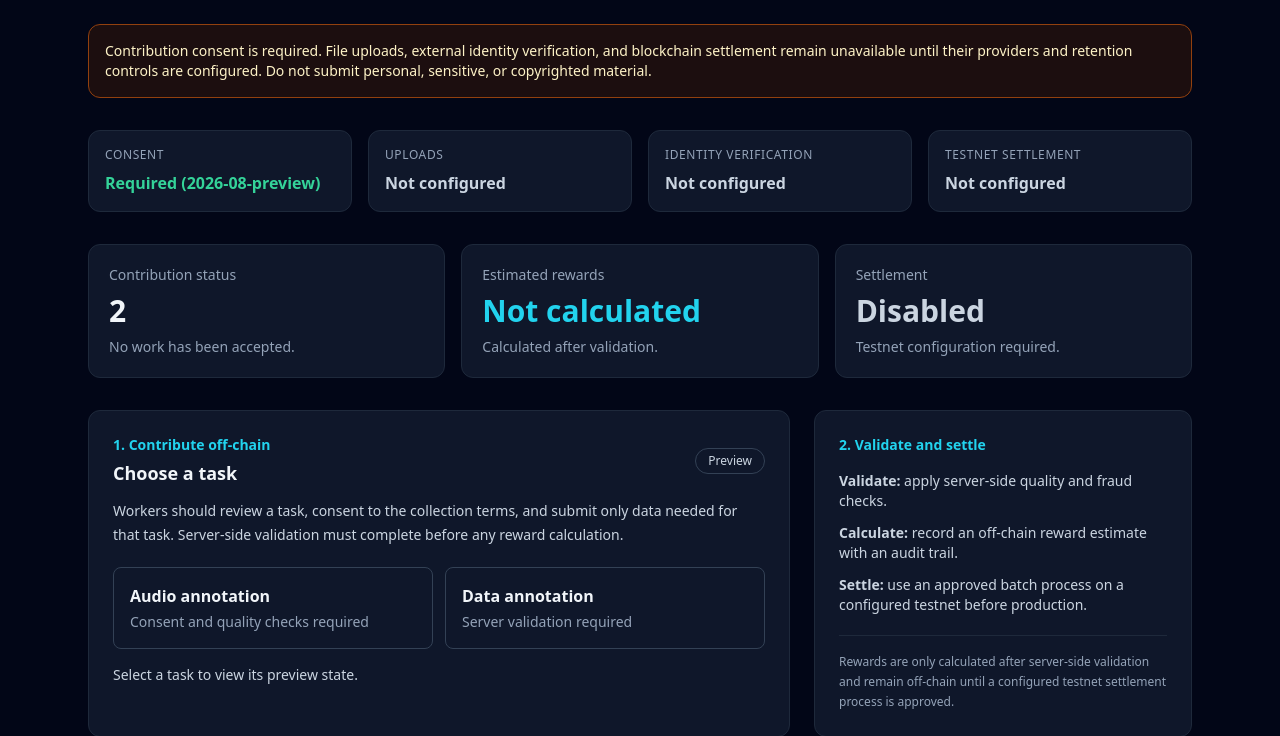
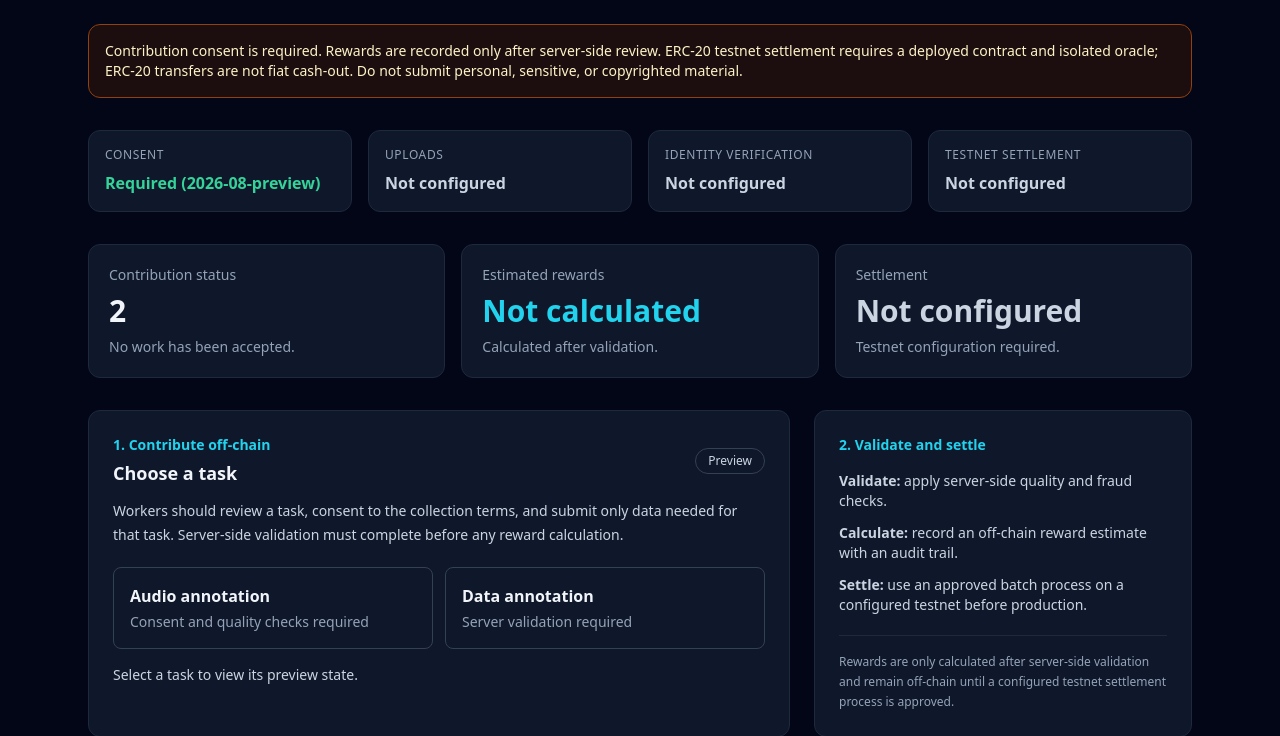
Before and after one commit to russellrules89/Worx, a Flask app: page / in a window 1280 px wide. Shown: the part 81-817 px from the top of the page. Run offline with Flask 3, Linux system fonts and the light colour scheme; some libraries are stand-ins or nearby versions.

Commit message:
Add ERC-20 settlement readiness controls

```diff
--- a/app.py
+++ b/app.py
@@ -57,6 +57,31 @@ def valid_wallet_address(value):
     return isinstance(value, str) and len(value) == 42 and value.startswith("0x") and all(char in "0123456789abcdefABCDEF" for char in value[2:])
 
 
+def settlement_status():
+    """Expose only settlement readiness; transaction signing stays in an isolated oracle."""
+    configured = bool(
+        PlatformConfig.TESTNET_SETTLEMENT_ENABLED
+        and valid_wallet_address(PlatformConfig.ETHEREUM_CONTRACT_ADDRESS)
+        and str(PlatformConfig.EVM_TESTNET_CHAIN_ID).isdigit()
+        and int(PlatformConfig.EVM_TESTNET_CHAIN_ID) > 0
+        and PlatformConfig.EVM_NETWORK_NAME
+    )
+    return {
+        "enabled": configured,
+        "environment": "testnet" if configured else "not_configured",
+        "network": PlatformConfig.EVM_NETWORK_NAME or None,
+        "chain_id": PlatformConfig.EVM_TESTNET_CHAIN_ID or None,
+        "contract": PlatformConfig.ETHEREUM_CONTRACT_ADDRESS or None,
+        "standard": "ERC-20",
+        "cashout": {
+            "available": False,
+            "minimum_work": PlatformConfig.MINIMUM_CASHOUT_WORK,
+            "reason": "An ERC-20 transfer is not a cash-out. A licensed redemption or off-ramp provider, KYC/AML, sanctions screening, tax handling, and reserve policy must be configured before fiat redemption is offered.",
+        },
+        "oracle_required": True,
+    }
+
+
 def token_sale_status():
     return {"enabled": False, "launch_gate_configured": PlatformConfig.TOKEN_SALE_ENABLED, "asset": "WWP", "network": "not_deployed", "purchaser_categories": ["public_sector", "private_sector"], "payment_processing": False, "note": "Sales remain disabled: setting the launch gate alone cannot enable a sale. Legal, KYC/AML, tax, custody, sanctions, jurisdictional controls, payment processing, and a deployed contract are required."}
 
@@ -87,7 +112,7 @@ def worker_overview():
             {"id": "sample-002", "type": "Data annotation", "status": "Ready to contribute", "reward": "Not calculated"},
         ],
         reward_policy="Rewards are only calculated after server-side validation and remain off-chain until a configured testnet settlement process is approved.",
-        settlement={"enabled": False, "network": None, "contract": None},
+        settlement=settlement_status(),
     )
 
 
@@ -98,7 +123,7 @@ def worker_onboarding():
         consent={"required": True, "policy_version": PlatformConfig.CONSENT_POLICY_VERSION, "purpose": "Validate task contributions and calculate off-chain reward eligibility.", "retention": "A retention policy and storage provider must be configured before file uploads are accepted."},
         identity_verification={"enabled": False, "provider": None, "note": "No identity document or biometric data is collected until an approved provider and privacy workflow are configured."},
         uploads={"enabled": False, "note": "File uploads are disabled until private object storage, malware scanning, and retention controls are configured."},
-        settlement={"enabled": False, "network": None, "note": "No wallet payout or blockchain transaction is created by this application."},
+        settlement={**settlement_status(), "note": "No wallet payout or blockchain transaction is created by this application. The oracle signs approved testnet mint batches only after deployment and authorization are configured."},
     )
 
 
@@ -286,7 +311,7 @@ def request_demo_advance(worker_name):
 def worker_ledger():
     approved = sum(item["credit_work"] for item in ledger_entries if item["type"] == "approved_work")
     pending = sum(item["final_reward_work"] for item in submissions if item["status"] == "pending_review")
-    return jsonify(data_mode="demo", approved_wwp_payment_work=approved, pending_wwp_payment_work=pending, estimated_work_value_usdc=float(Decimal(approved) / Decimal("100")), entries=ledger_entries, note="Demo ledger only. This application does not make on-chain WWP payments.")
+    return jsonify(data_mode="demo", approved_wwp_payment_work=approved, pending_wwp_payment_work=pending, estimated_work_value_usdc=float(Decimal(approved) / Decimal("100")), entries=ledger_entries, settlement=settlement_status(), note="The ledger is the source of truth for approved contributions. A separately authenticated oracle may mint one unique ERC-20 proof per approved submission after testnet settlement is configured.")
 
 
 @app.get("/api/token/distribution")
@@ -330,7 +355,8 @@ def register_investor_interest():
 
 @app.get("/api/token")
 def work_proof_token():
-    return jsonify(data_mode="demo", network="not_deployed", standard="ERC-20", name="Worx Work Proof", symbol="WWP", decimals=0, payment_basis="one WWP per approved work unit after debt repayment; aggregate supply must not exceed approved work plus active contracted future work", pending_payments=token_issuances, backing=contract_volume_summary(), rewards={"model": "optional externally funded staking rewards", "guaranteed_interest": False, "contract_deployed": False}, distribution=token_sale_status(), note="Testnet prototype only. No token contract is deployed, minted, transferred, sold, or redeemable by this application.")
+    settlement = settlement_status()
+    return jsonify(data_mode="demo", network=settlement["network"] or "not_deployed", chain_id=settlement["chain_id"], contract=settlement["contract"], standard="ERC-20", name="Worx Work Proof", symbol="WWP", decimals=0, payment_basis="one WWP per approved work unit after debt repayment; aggregate supply must not exceed approved work plus active contracted future work", pending_payments=token_issuances, backing=contract_volume_summary(), settlement=settlement, rewards={"model": "optional externally funded staking rewards", "guaranteed_interest": False, "contract_deployed": settlement["enabled"]}, distribution=token_sale_status(), note="Testnet prototype only. The app records approved work and queues unique oracle mint proofs; it never holds a private key or creates a cash-out path.")
 
 
 @app.get("/api/owner/balance")
--- a/config.py
+++ b/config.py
@@ -18,8 +18,12 @@ class PlatformConfig:
     CONSENT_POLICY_VERSION = os.environ.get("CONSENT_POLICY_VERSION", "2026-08-preview")
     IDENTITY_VERIFICATION_PROVIDER = os.environ.get("IDENTITY_VERIFICATION_PROVIDER", "")
     CONTRIBUTION_UPLOADS_ENABLED = False
-    TESTNET_SETTLEMENT_ENABLED = False
+    # Settlement is opt-in and remains testnet-only. Enabling it requires a
+    # deployed contract plus an authenticated oracle service outside this app.
+    TESTNET_SETTLEMENT_ENABLED = os.environ.get("TESTNET_SETTLEMENT_ENABLED", "false").lower() == "true"
     EVM_TESTNET_CHAIN_ID = os.environ.get("EVM_TESTNET_CHAIN_ID", "")
+    EVM_NETWORK_NAME = os.environ.get("EVM_NETWORK_NAME", "")
+    MINIMUM_CASHOUT_WORK = os.environ.get("MINIMUM_CASHOUT_WORK", "100")
 
     @staticmethod
     def payout_multiplier() -> Decimal:
--- a/templates/index.html
+++ b/templates/index.html
@@ -19,7 +19,7 @@
 
     <main class="mx-auto max-w-6xl space-y-8 p-6">
       <section class="rounded-xl border border-amber-800 bg-amber-950/40 p-4 text-sm text-amber-100">
-        Contribution consent is required. File uploads, external identity verification, and blockchain settlement remain unavailable until their providers and retention controls are configured. Do not submit personal, sensitive, or copyrighted material.
+        Contribution consent is required. Rewards are recorded only after server-side review. ERC-20 testnet settlement requires a deployed contract and isolated oracle; ERC-20 transfers are not fiat cash-out. Do not submit personal, sensitive, or copyrighted material.
       </section>
 
       <section class="grid gap-4 md:grid-cols-4" aria-label="Workflow readiness">
@@ -106,7 +106,7 @@
           if (!response.ok) throw new Error('Overview unavailable');
           const data = await response.json();
           document.querySelector('#contribution-count').textContent = String(data.contributions.length);
-          document.querySelector('#settlement-status').textContent = data.settlement.enabled ? 'Enabled' : 'Disabled';
+          document.querySelector('#settlement-status').textContent = data.settlement.enabled ? `Testnet: ${data.settlement.network}` : 'Not configured';
           document.querySelector('#policy').textContent = data.reward_policy;
           const queue = document.querySelector('#queue');
           queue.replaceChildren(...data.contributions.map((item) => {
```
Also changed, not shown: test_platform.py (+10 -1 lines), 1 other file.
